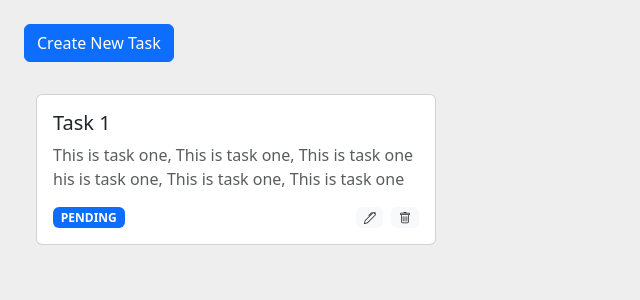
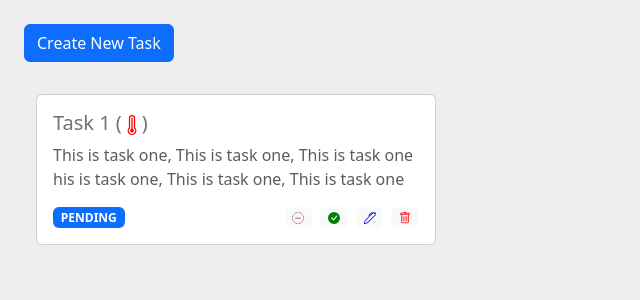
Before and after one commit to pratyushkumar-21/task-manager-app, a React (Create React App) app: page / in a window 1280 px wide. Shown: the top 300 px of the page, without its empty margins (0-640 px from the left). Built offline with nearby package versions, Linux system fonts and the light colour scheme.

Commit message:
status change functionality implemented

```diff
--- a/src/components/task_manager/CreateTask.jsx
+++ b/src/components/task_manager/CreateTask.jsx
@@ -17,7 +17,6 @@ export default function CreateTask(props) {
 
     const newTask = {
       ...formData,
-      status: STATUS.PENDING,
       id: Date.now(),
     };
 
--- a/src/components/task_manager/TaskCard.jsx
+++ b/src/components/task_manager/TaskCard.jsx
@@ -1,15 +1,28 @@
 import { Card, Stack } from "react-bootstrap";
-
 import StatusTag from "./StatusTag";
 import TaskCardActions from "./TaskCardActions";
+import { PRIORITY } from "./utils";
+import {
+  ThermometerHalf,
+  ThermometerHigh,
+  ThermometerLow,
+} from "react-bootstrap-icons";
 
 export default function TaskCard(props) {
-  const { title, description, status } = props;
+  const { title, description, status, priority } = props;
+
+  const priorityIconMap = {
+    [PRIORITY.LOW]: <ThermometerLow color="green" />,
+    [PRIORITY.MEDIUM]: <ThermometerHalf color="blue" />,
+    [PRIORITY.HIGH]: <ThermometerHigh color="red" />,
+  };
 
   return (
     <Card style={{ width: "25rem" }}>
       <Card.Body>
-        <Card.Title>{title}</Card.Title>
+        <Card.Title className="text-secondary">
+          {title} ({priorityIconMap[priority]})
+        </Card.Title>
         <Card.Text className="text-muted">{description}</Card.Text>
         <Stack direction="horizontal" gap={3}>
           <StatusTag status={status} />
--- a/src/components/task_manager/TaskCardActions.jsx
+++ b/src/components/task_manager/TaskCardActions.jsx
@@ -1,19 +1,82 @@
 import { useContext } from "react";
 import { Stack, Badge } from "react-bootstrap";
-import { Trash } from "react-bootstrap-icons";
+import {
+  Trash,
+  CheckCircleFill,
+  ThreeDots,
+  DashCircleDotted,
+} from "react-bootstrap-icons";
 import UpdateTask from "./UpdateTask";
 import { TaskManagerContext } from "./context";
+import { STATUS } from "./utils";
 
 export default function TaskCardActions(props) {
-  const { id: taskId } = props;
+  const { id: taskId, status } = props;
   const { setTasks } = useContext(TaskManagerContext);
 
   const handleDelete = () => {
     setTasks((prevTasks) => prevTasks.filter((task) => task.id !== taskId));
   };
 
+  const handleMarkAsDone = () => {
+    setTasks((prevTasks) =>
+      prevTasks.map((task) =>
+        task.id === taskId ? { ...task, status: STATUS.DONE } : task
+      )
+    );
+  };
+
+  const handleMarkAsInProgress = () => {
+    setTasks((prevTasks) =>
+      prevTasks.map((task) =>
+        task.id === taskId ? { ...task, status: STATUS.IN_PROGRESS } : task
+      )
+    );
+  };
+
+  const handleMarkAsPending = () => {
+    setTasks((prevTasks) =>
+      prevTasks.map((task) =>
+        task.id === taskId ? { ...task, status: STATUS.PENDING } : task
+      )
+    );
+  };
+
   return (
     <Stack direction="horizontal" gap={2} className="ms-auto">
+      {status !== STATUS.PENDING && (
+        <Badge
+          bg="light"
+          text="dark"
+          className="task-action"
+          onClick={handleMarkAsPending}
+        >
+          <ThreeDots color="blue" />
+        </Badge>
+      )}
+
+      {status !== STATUS.IN_PROGRESS && (
+        <Badge
+          bg="light"
+          text="dark"
+          className="task-action"
+          onClick={handleMarkAsInProgress}
+        >
+          <DashCircleDotted color="brown" />
+        </Badge>
+      )}
+
+      {status !== STATUS.DONE && (
+        <Badge
+          bg="light"
+          text="dark"
+          className="task-action"
+          onClick={handleMarkAsDone}
+        >
+          <CheckCircleFill color="green" />
+        </Badge>
+      )}
+
       <UpdateTask {...props} />
       <Badge
         bg="light"
@@ -21,7 +84,7 @@ export default function TaskCardActions(props) {
         className="task-action"
         onClick={handleDelete}
       >
-        <Trash />
+        <Trash color="red" />
       </Badge>
     </Stack>
   );
--- a/src/components/task_manager/TaskForm.jsx
+++ b/src/components/task_manager/TaskForm.jsx
@@ -1,10 +1,13 @@
 import { useState } from "react";
 import { Button, Form, Stack } from "react-bootstrap";
+import { PRIORITY, STATUS, STATUS_DISPLAY_MAP } from "./utils";
 
 export default function TaskForm(props) {
   const {
     title = "",
     description = "",
+    priority = 2,
+    status = STATUS.PENDING,
     onFormSubmit,
     btnText = "Create Task",
   } = props;
@@ -12,11 +15,16 @@ export default function TaskForm(props) {
   const [formData, setFormData] = useState({
     title,
     description,
+    priority,
+    status,
   });
 
   const handleInputChange = (e) => {
     const filedName = e.target.name;
-    const value = e.target.value;
+    let value = e.target.value;
+
+    if (filedName === "priority") value = parseInt(value);
+
     setFormData((prevData) => ({ ...prevData, [filedName]: value }));
   };
 
@@ -45,7 +53,39 @@ export default function TaskForm(props) {
         />
       </Form.Group>
 
-      <Stack>
+      <Form.Group className="mb-3">
+        <Form.Label htmlFor="priority">Select Priority</Form.Label>
+        <Form.Select
+          id="priority"
+          value={formData.priority}
+          name="priority"
+          onChange={handleInputChange}
+        >
+          {Object.keys(PRIORITY).map((key) => (
+            <option value={PRIORITY[key]} key={key}>
+              {key}
+            </option>
+          ))}
+        </Form.Select>
+      </Form.Group>
+
+      <Form.Group className="mb-3">
+        <Form.Label htmlFor="status">Select Status</Form.Label>
+        <Form.Select
+          id="status"
+          value={formData.status}
+          name="status"
+          onChange={handleInputChange}
+        >
+          {Object.keys(STATUS_DISPLAY_MAP).map((key) => (
+            <option value={key} key={key}>
+              {STATUS_DISPLAY_MAP[key]}
+            </option>
+          ))}
+        </Form.Select>
+      </Form.Group>
+
+      <Stack className="mt-5">
         <Button variant="outline-primary" type="submit">
           {btnText}
         </Button>
--- a/src/components/task_manager/UpdateTask.jsx
+++ b/src/components/task_manager/UpdateTask.jsx
@@ -32,7 +32,7 @@ export default function UpdateTask(props) {
         onClick={() => setShowModal(true)}
         className="task-action"
       >
-        <Pen />
+        <Pen color="blue" />
       </Badge>
 
       <Modal show={showModal} onHide={handleClose}>
--- a/src/components/task_manager/index.jsx
+++ b/src/components/task_manager/index.jsx
@@ -1,4 +1,4 @@
-import { useState, createContext } from "react";
+import { useState } from "react";
 import { Stack } from "react-bootstrap";
 import TaskList from "./TaskList";
 import DataTransformer from "./DataTrasnformer";
```
